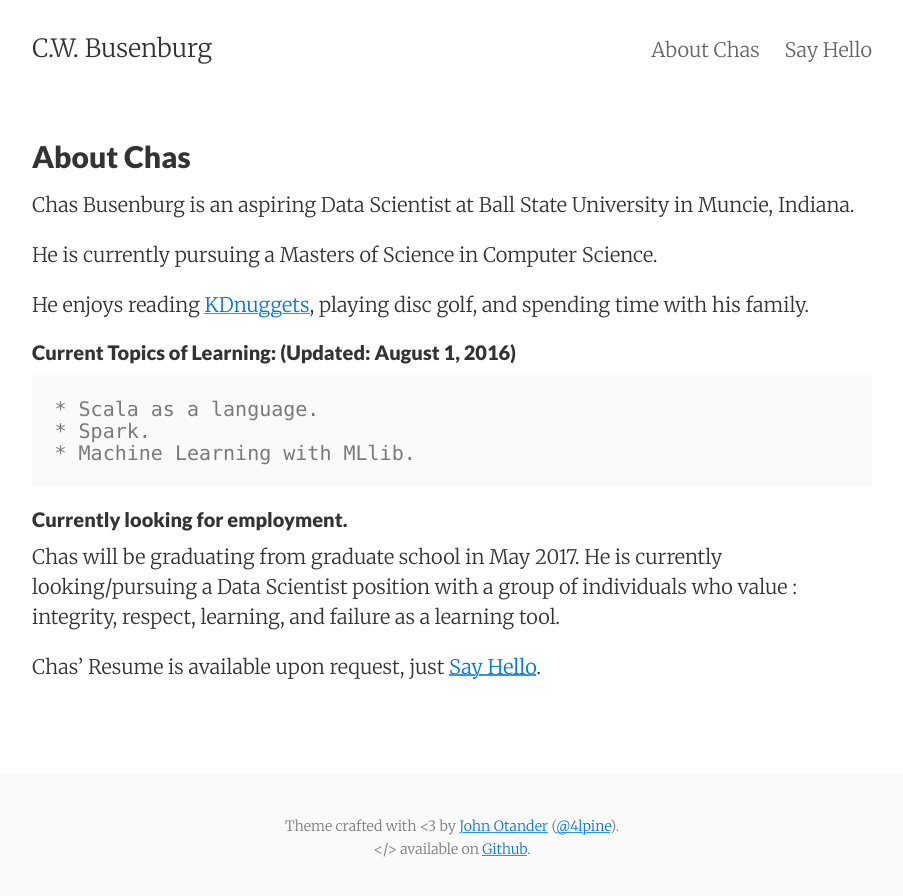
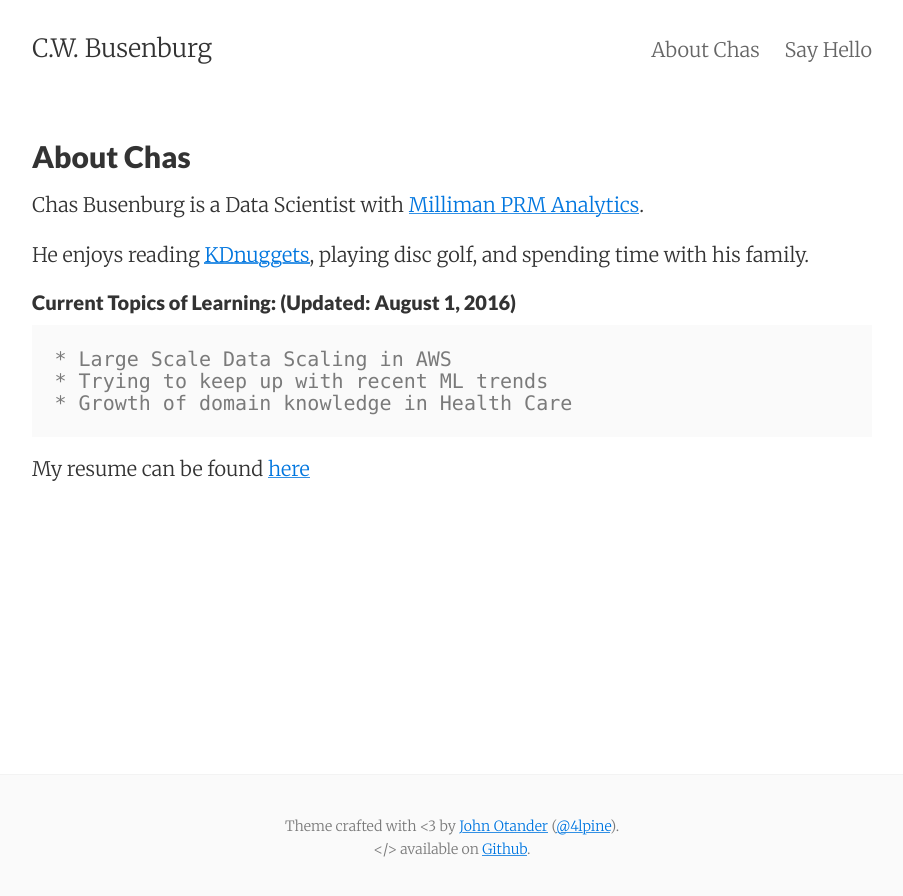
Before and after one commit to cbusenbu/cbusenbu.github.io, a Jekyll site: the page built from about.md, in a window 1280 px wide. Shown: the top 896 px of the page, without its empty margins (188-1091 px from the left). Built offline with Jekyll 4.4.1, drawn with Linux system fonts in a browser that asks for light colours.

```diff
--- a/about.md
+++ b/about.md
@@ -5,23 +5,15 @@ permalink: /aboutChas/
 tags: about
 ---
 
-Chas Busenburg is an aspiring Data Scientist at Ball State University in Muncie, Indiana.
-
-He is currently pursuing a Masters of Science in Computer Science.
+Chas Busenburg is a Data Scientist with [Milliman PRM Analytics](www.prmanalytics.com).
 
 He enjoys reading [KDnuggets](http://www.kdnuggets.com), playing disc golf, and spending time
 with his family.
 
-
 <h4>Current Topics of Learning: (Updated: August 1, 2016)</h4>
 
-	* Scala as a language.
-	* Spark.
-	* Machine Learning with MLlib.
+	* Large Scale Data Scaling in AWS
+	* Trying to keep up with recent ML trends
+	* Growth of domain knowledge in Health Care
 
-<h4>Currently looking for employment.</h4>
-Chas will be graduating from graduate school in May 2017. He is currently looking/pursuing
-a Data Scientist position with a group of individuals who value : integrity, respect,
-learning, and failure as a learning tool.
-
-Chas' Resume is available upon request, just [Say Hello](/contact/).
+My resume can be found [here](www.github.com/cbusenbu/resume/releases/latest)
```
Also changed, not shown: _posts/2016-08-02-Facebook-and-Photos.md (deleted, +0 -76 lines), _posts/2016-08-16-Penguin-Punch.md (deleted, +0 -15 lines), _posts/2016-09-16-Permutation-Generator-Javascript.md (deleted, +0 -66 lines), CNAME (line endings or trailing spaces).
